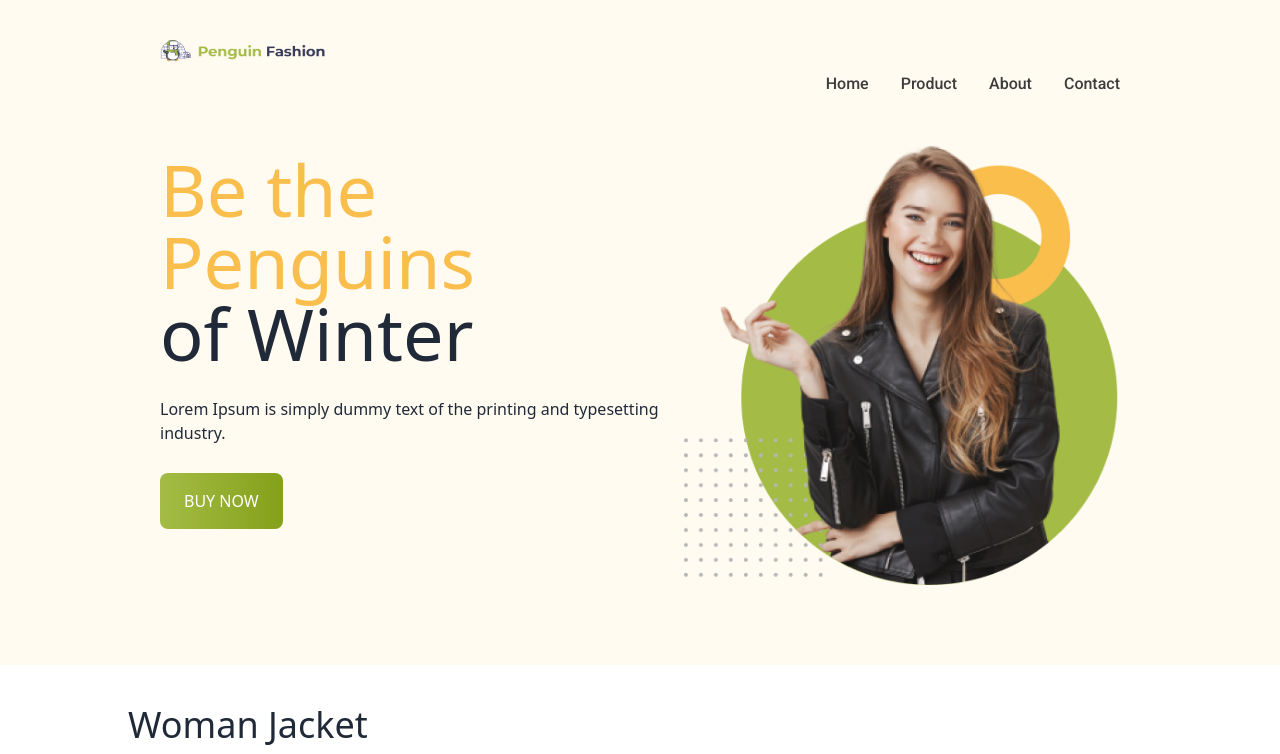
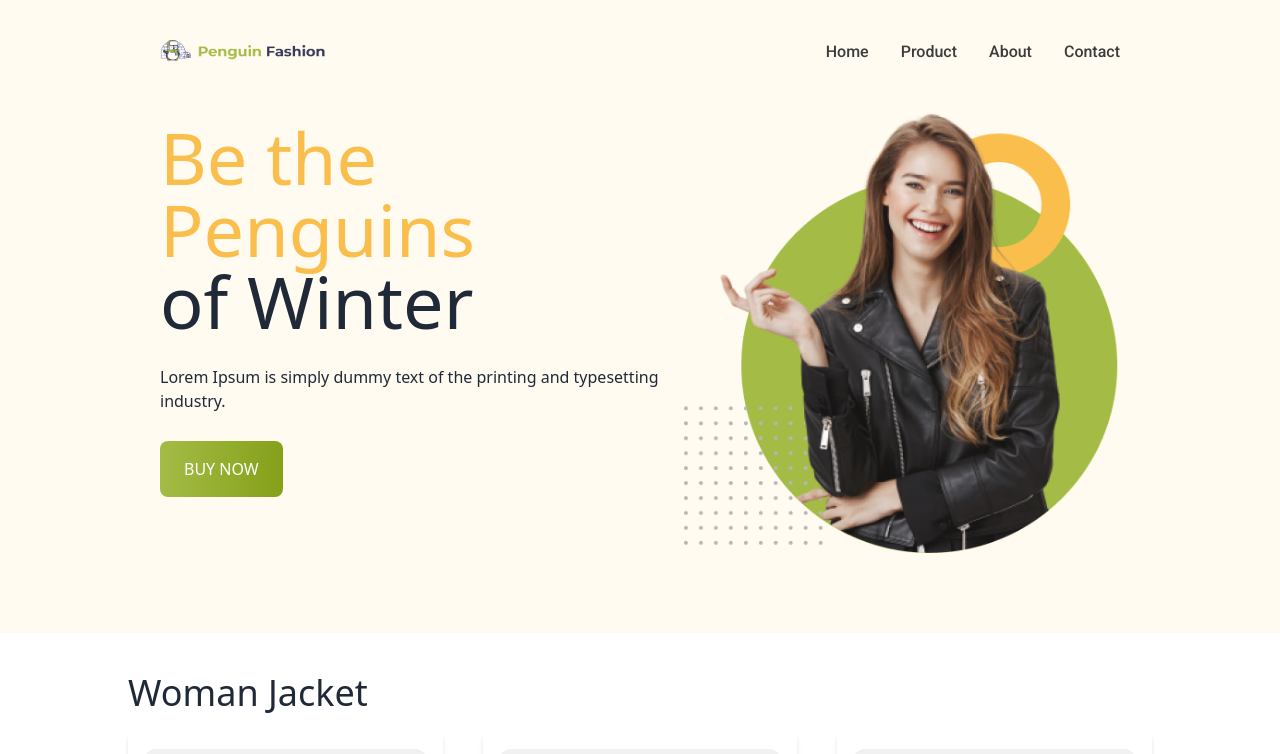
Before and after one commit to tanjilahamed99/penguin-fashion, a plain HTML site: page index.html in a window 1280 px wide. Shown: the top 754 px of the page. Drawn offline with nearby package versions, Linux system fonts and the light colour scheme.

Commit message:
same bugs fixs

```diff
--- a/index.html
+++ b/index.html
@@ -25,7 +25,7 @@
                 <img class="w-auto md:w-1/4" src="icons/logo.png" alt="">
             </div>
             <!-- nav -->
-            <ul class="md:flex gap-8 text-roboto font-medium text-center mt-8">
+            <ul class="md:flex gap-8 text-roboto font-medium text-center ">
                 <li class="text-[#3C3C3C] cursor-pointer">Home</li>
                 <li class="text-[#3C3C3C] cursor-pointer">Product</li>
                 <li class="text-[#3C3C3C] cursor-pointer">About</li>
@@ -33,8 +33,9 @@
             </ul>
         </nav>
         <!-- header-banner -->
-        <!-- banner-content site-->
+
         <div class="md:flex px-5 justify-around md:px-40 py-10 md:items-center">
+            <!-- banner-content site-->
             <div class="text-center md:text-left  mb-10">
                 <h2 class="text-7xl font-roboto font-normal"><span class="text-[#FABE4C]">Be the Penguins</span> <br>
                     of Winter</h2>
```
